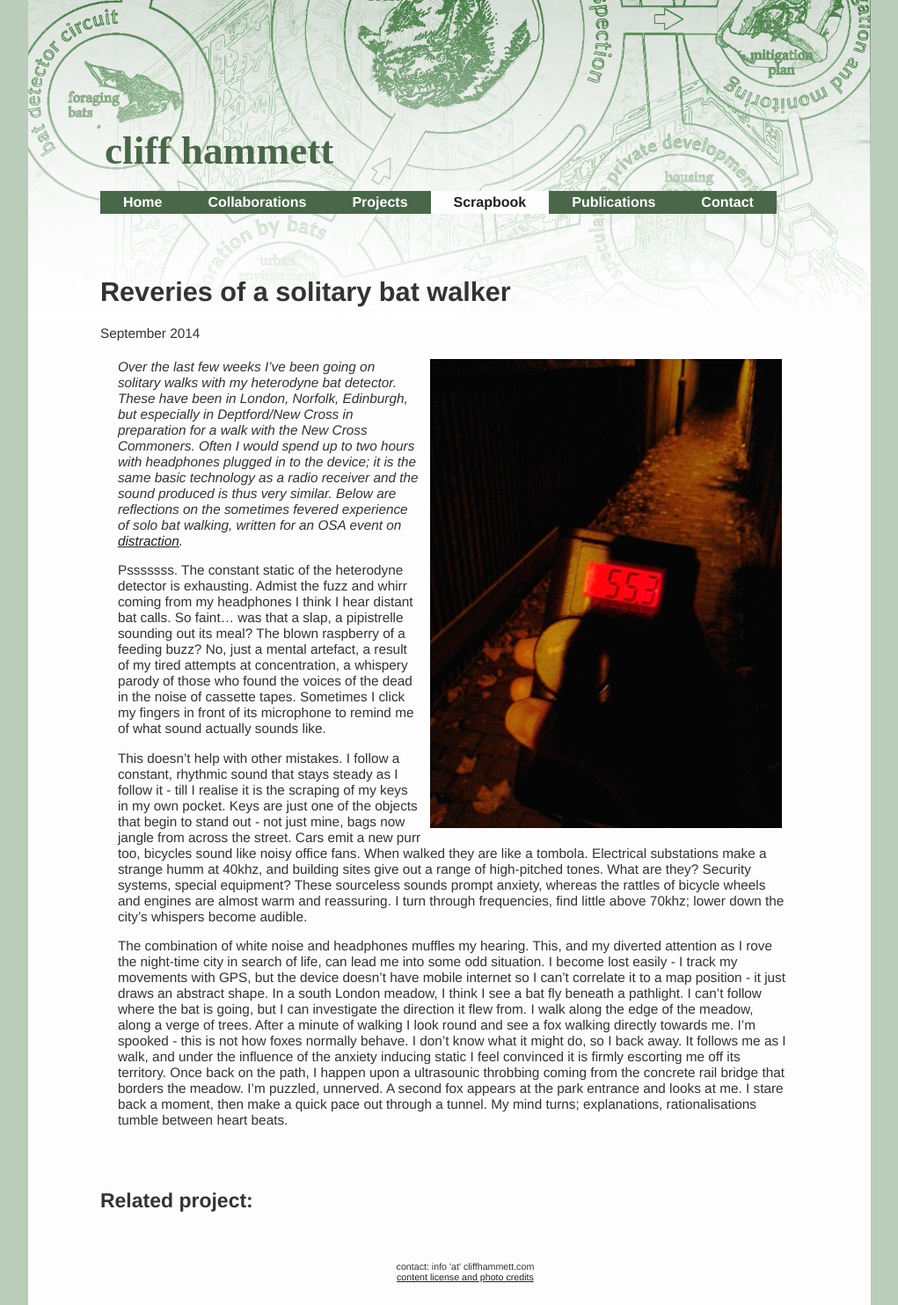
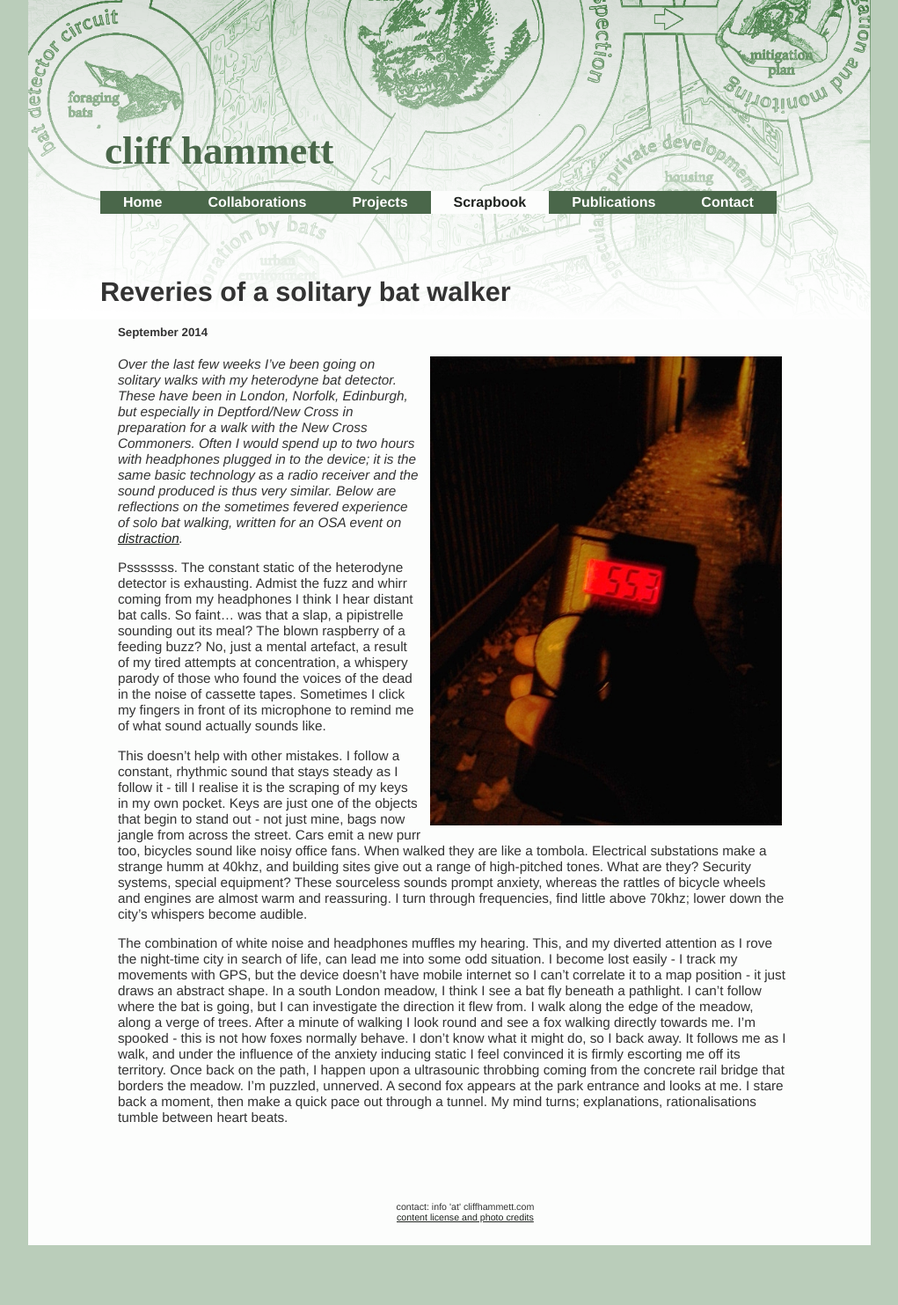
Before and after one commit to dentalplan/dentalplan.github.io, a Jekyll site: the page built from scrap/_posts/2014-09-21-solobatwalks.md, in a window 1280 px wide. Shown: the whole page at 88% size, without its empty margins (129-1150 px from the left). Built offline with Jekyll 4.4.1, drawn with Linux system fonts in a browser that asks for light colours; after the commit the page ends 1415 px from its top, so only the background shows below that.

Commit message:
fixing scrap issues

```diff
--- a/style.css
+++ b/style.css
@@ -86,6 +86,8 @@
 
 h2{
 	margin-left: 5px;
+  margin-bottom: 0px;
+  padding-bottom: 0px;
 	font-size: 15pt;
 }
 
@@ -270,6 +272,14 @@
 }
 
 
+.projscrapintro {
+    display: block;
+    margin-left: 15px;
+    margin-top: 0px;
+    margin-right: 15px;
+    margin-bottom: 15px;
+    padding: 5px;
+}
 
 article {
    /* margin: 5px;*/
@@ -277,6 +287,12 @@
     margin-right: auto;
     margin-top: 0px;
     min-width: 200px;
+}
+
+article .headdate{
+    font-size: 10pt;
+    margin-left: 20px;
+    font-weight: bold;
 }
 
 article h2>a,
@@ -397,7 +413,7 @@
 	margin-left: 35px;
 	min-width: 76%;
 	max-width: 85%;
-        font-weight:bold;
+  font-weight:bold;
 	float: left;
 	display: block;
 }
```
Also changed, not shown: scrap/_posts/2014-09-21-solobatwalks.md (+0 -1 lines), scrap/_posts/2014-10-01-newx-batwalk.md (+0 -1 lines), scrap/_posts/2015-08-03-leguinindividuation.md (+0 -1 lines), scrap/_posts/2015-08-18-makingthingscount1.md (+0 -1 lines).
